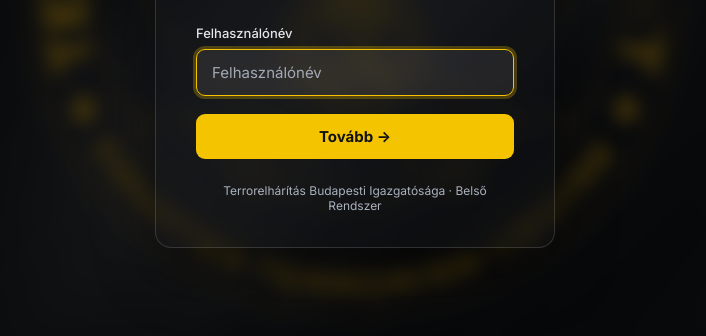
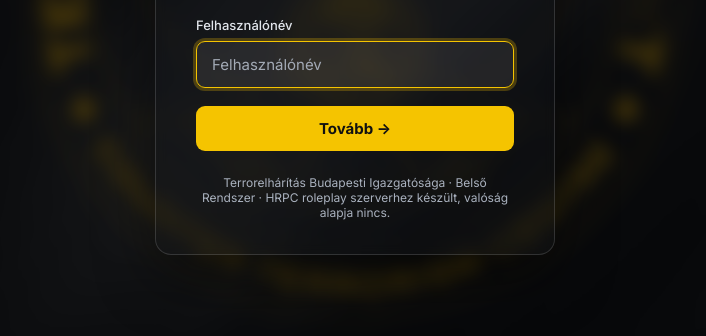
Before and after one commit to halaszzz/HRPCTEK, a plain HTML site: page index.html in a window 1280 px wide. Shown: the part 412-748 px from the top of the page, without its empty margins (285-991 px from the left). Drawn offline with Linux system fonts and the light colour scheme.

Commit message:
Add files via upload

```diff
--- a/index.html
+++ b/index.html
@@ -91,7 +91,7 @@ body{font-family:'Inter',-apple-system,BlinkMacSystemFont,'Segoe UI',Roboto,sans
     <a href="#" class="back-link" id="masikFiok">&larr; Másik fiók</a>
   </form>
 
-  <div class="footer">Terrorelhárítás Budapesti Igazgatósága &middot; Belső Rendszer</div>
+  <div class="footer">Terrorelhárítás Budapesti Igazgatósága &middot; Belső Rendszer &middot; HRPC roleplay szerverhez készült, valóság alapja nincs.</div>
 </div>
 
 <script src="config.js"></script>
```
